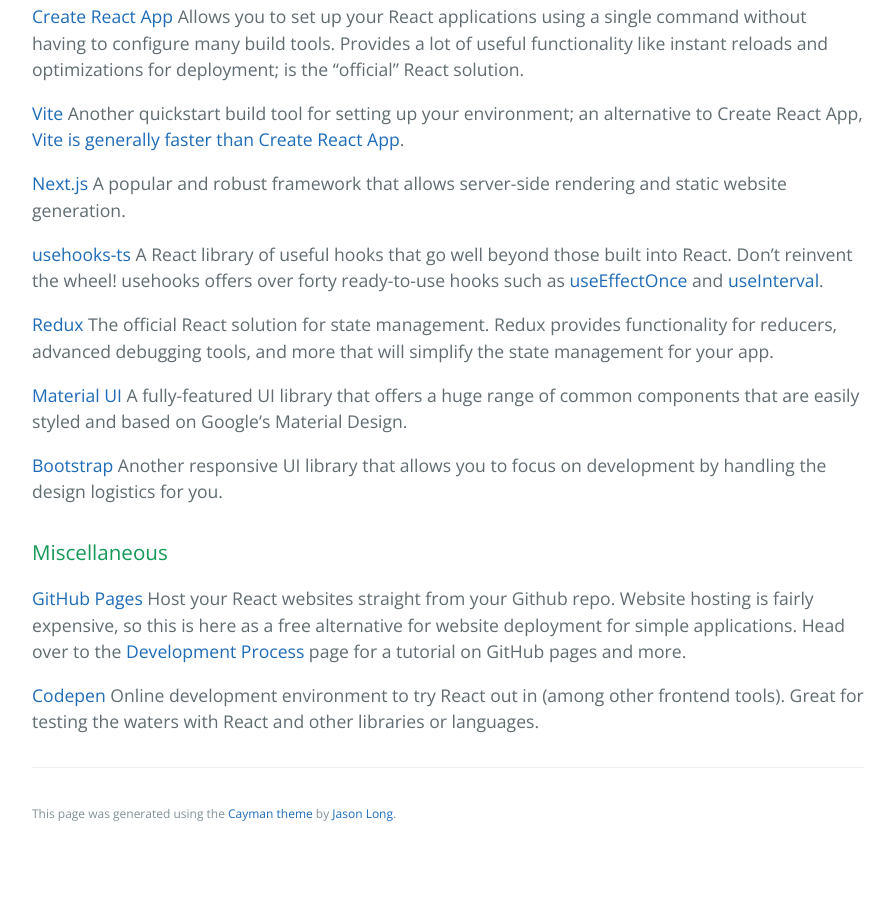
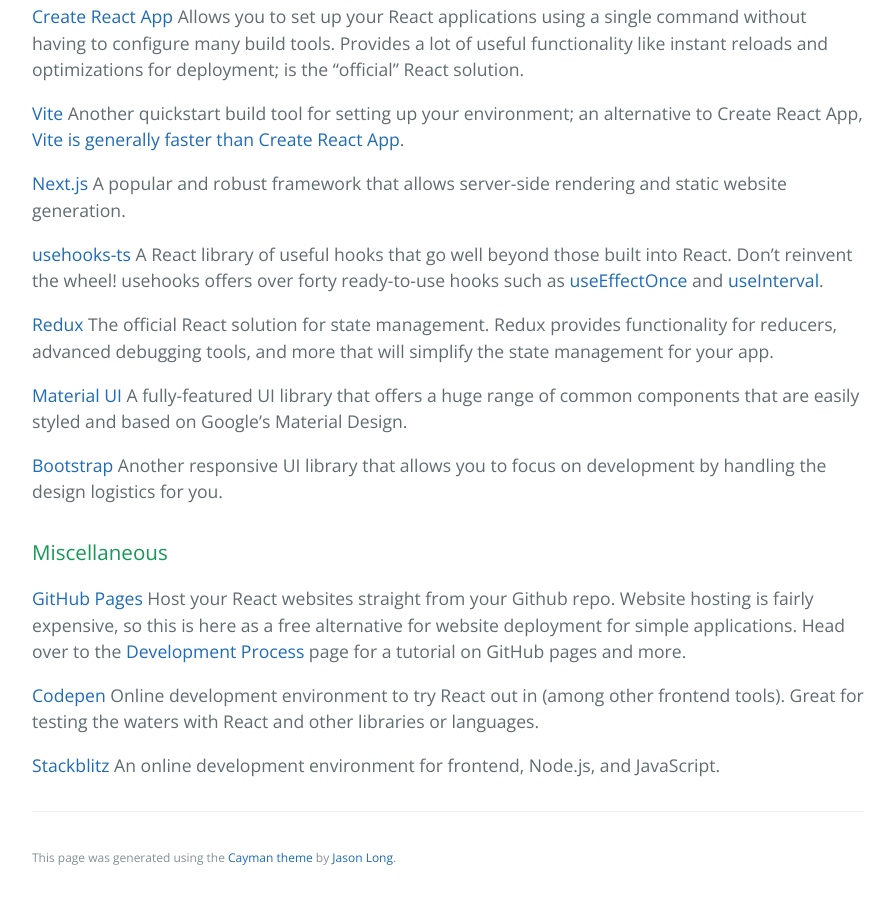
Before and after one commit to learning-software-engineering/learning-software-engineering.github.io, a Jekyll site: the page built from Topics/Tech_Stacks/React.md, in a window 1280 px wide and 900 px high, scrolled down 1539 px. Shown: the whole window, without its empty margins (192-1087 px from the left). Built offline with Jekyll 4.4.1, drawn with Linux system fonts in a browser that asks for light colours; our own code applies the rules of GitHub Pages for plain Markdown files; before the commit the page ends 2395 px from its top, so only the background shows below that.

Commit message:
Update React.md

```diff
--- a/Topics/Tech_Stacks/React.md
+++ b/Topics/Tech_Stacks/React.md
@@ -65,3 +65,6 @@
 
 [Codepen](https://codepen.io/)
 Online development environment to try React out in (among other frontend tools). Great for testing the waters with React and other libraries or languages.
+
+[Stackblitz](https://stackblitz.com/)
+An online development environment for frontend, Node.js, and JavaScript.
```
